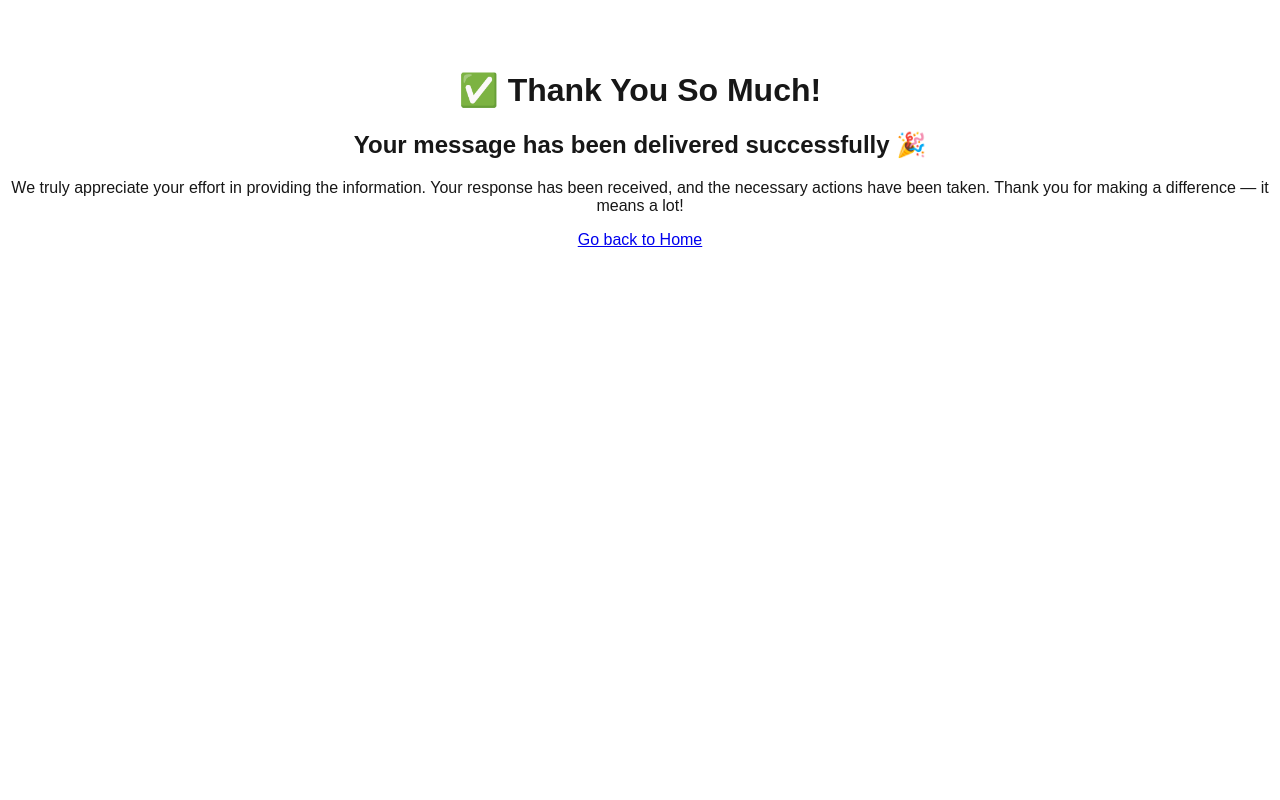
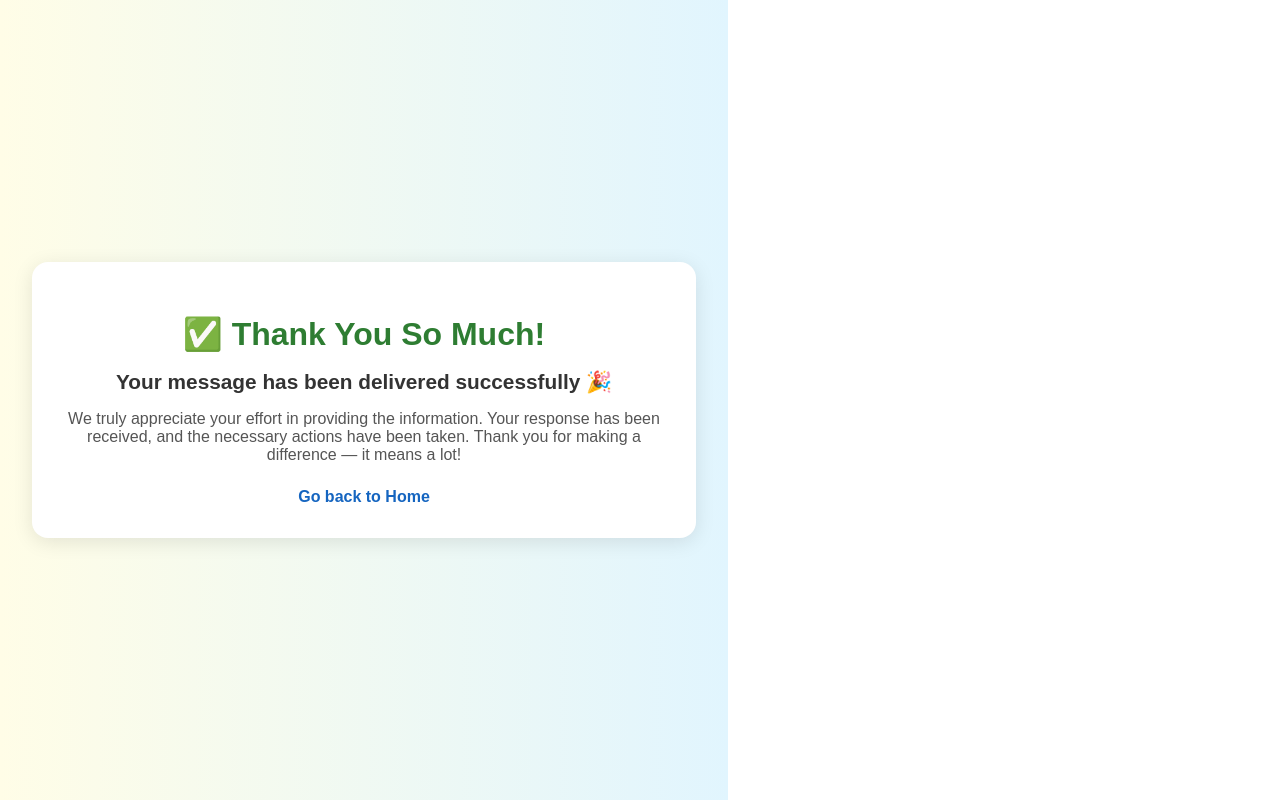
Before and after one commit to surya1604surya/Accident-Tracking, a Next.js app: page /success2 in a window 1280 px wide. Built offline with nearby package versions, Linux system fonts and the light colour scheme.

Commit message:
Update page.js

```diff
--- a/src/app/success2/page.js
+++ b/src/app/success2/page.js
@@ -1,15 +1,59 @@
 export default function SuccessPage() {
-    return (
-        <div style={{ textAlign: "center", marginTop: "50px" }}>
-            <h1>✅ Thank You So Much!</h1>
-            <h2>Your message has been delivered successfully 🎉</h2>
-            <p>
-                We truly appreciate your effort in providing the information.
-                Your response has been received, and the necessary actions have been taken.
-                Thank you for making a difference — it means a lot!
-            </p>
+  return (
+    <div style={styles.container}>
+      <div style={styles.card}>
+        <h1 style={styles.heading}>✅ Thank You So Much!</h1>
+        <h2 style={styles.subheading}>
+          Your message has been delivered successfully 🎉
+        </h2>
+        <p style={styles.paragraph}>
+          We truly appreciate your effort in providing the information. Your
+          response has been received, and the necessary actions have been taken.
+          Thank you for making a difference — it means a lot!
+        </p>
+        <a href="/" style={styles.link}>Go back to Home</a>
+      </div>
+    </div>
+  );
+}
 
-            <a href="/">Go back to Home</a>
-        </div>
-    );
-}
+const styles = {
+  container: {
+    minHeight: "100vh",
+    background: "linear-gradient(to right, #FFFDE7, #E1F5FE)", // soft yellow to blue
+    display: "flex",
+    justifyContent: "center",
+    alignItems: "center",
+    padding: "2rem",
+    boxSizing: "border-box",
+  },
+  card: {
+    background: "#ffffff",
+    padding: "2rem",
+    borderRadius: "16px",
+    boxShadow: "0 4px 20px rgba(0, 0, 0, 0.1)",
+    textAlign: "center",
+    maxWidth: "600px",
+    width: "100%",
+  },
+  heading: {
+    fontSize: "2rem",
+    color: "#2E7D32", // green success
+    marginBottom: "1rem",
+  },
+  subheading: {
+    fontSize: "1.3rem",
+    color: "#333",
+    marginBottom: "1rem",
+  },
+  paragraph: {
+    fontSize: "1rem",
+    color: "#555",
+    marginBottom: "1.5rem",
+  },
+  link: {
+    color: "#1565C0",
+    textDecoration: "none",
+    fontWeight: "bold",
+  },
+};
```
